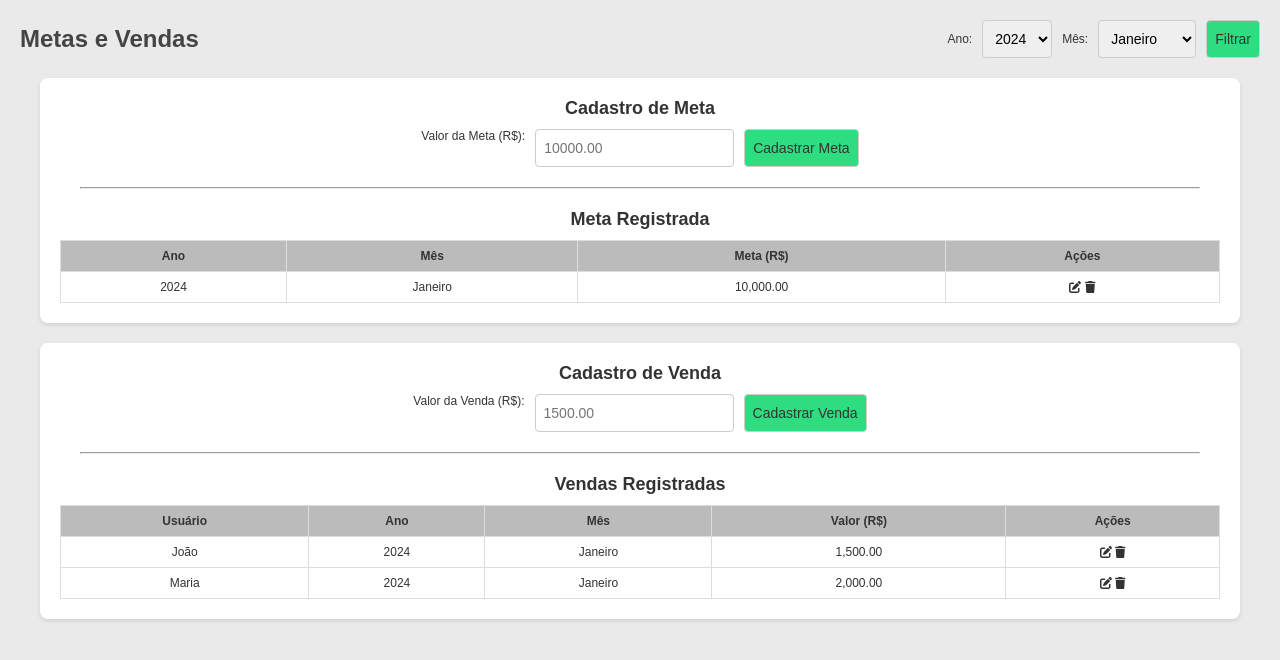
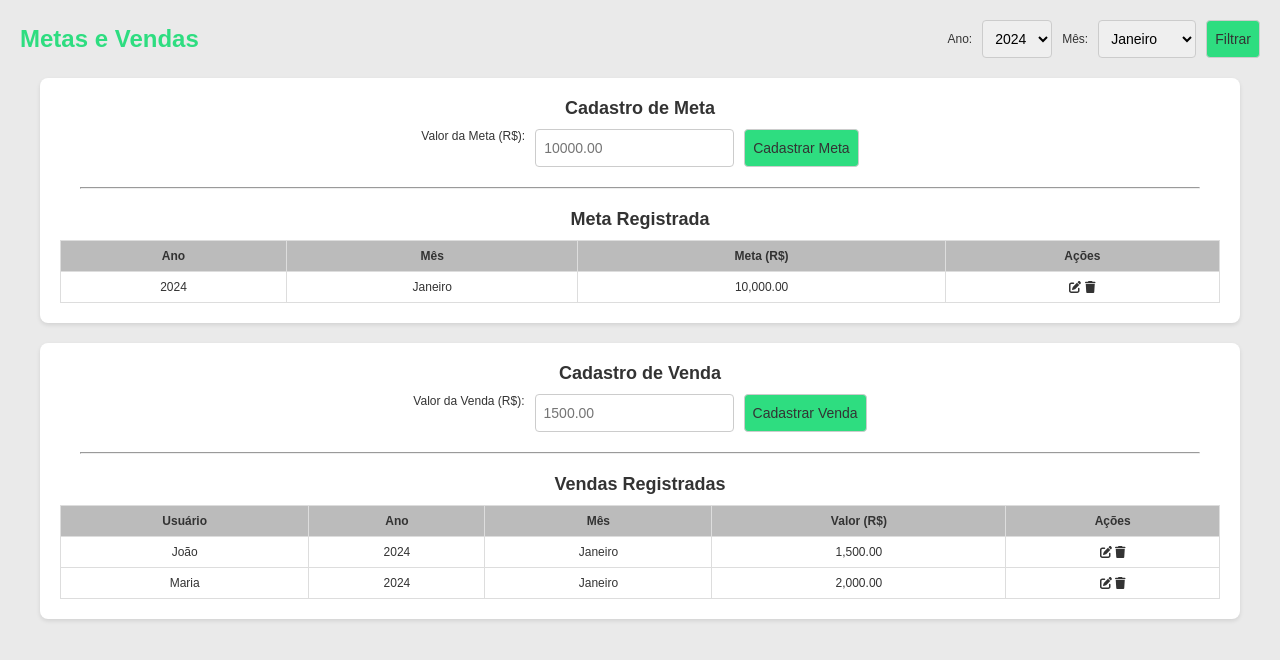
Before and after one commit to brunolombardidev/janela-chatbot, a plain HTML site: page metas-e-vendas.html in a window 1280 px wide. Drawn offline with Linux system fonts and the light colour scheme.

Commit message:
Update metas-e-vendas.html

```diff
--- a/metas-e-vendas.html
+++ b/metas-e-vendas.html
@@ -32,7 +32,7 @@
 
         .header h1 {
             font-size: 24px;
-            color: #444;
+            color: #2edd80;;
         }
 
         .filtro-container {
```
